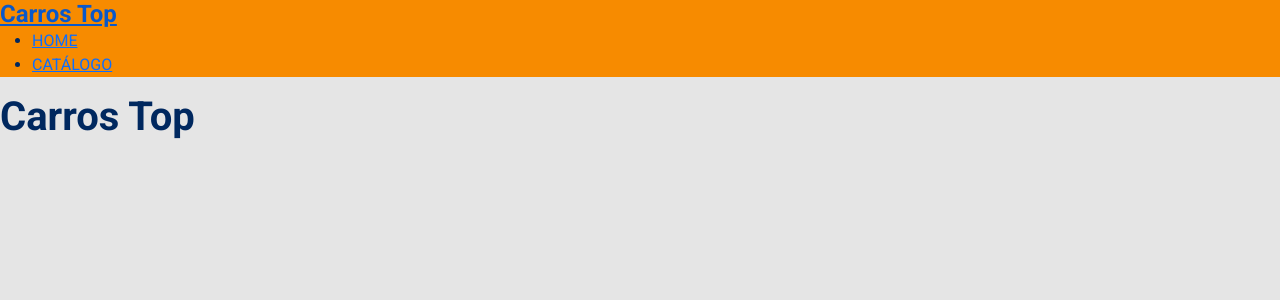
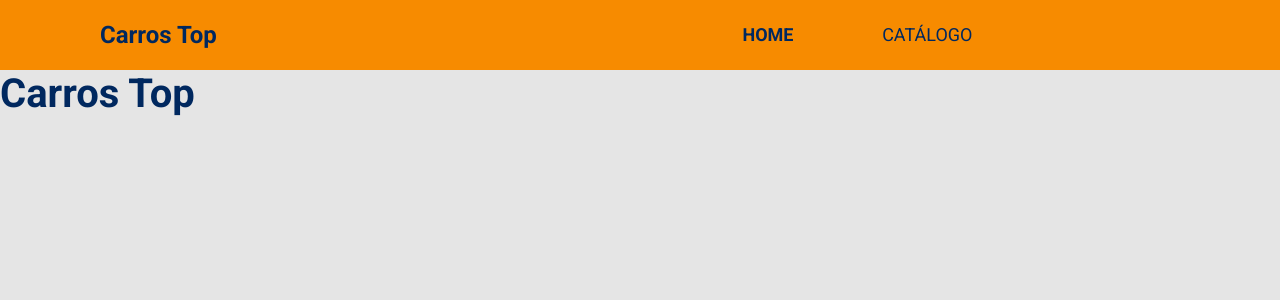
Before and after one commit to cidarosa/carros-top, a React (Create React App) app in the folder carros-top/: page / in a window 1280 px wide. Shown: the top 300 px of the page. Built offline with nearby package versions, Linux system fonts and the light colour scheme.

Commit message:
Navbar: estilização e hamburger

```diff
--- a/carros-top/src/App.css
+++ b/carros-top/src/App.css
@@ -7,3 +7,8 @@
     font-weight: 700;
     margin-bottom: 0;
 }
+
+a, a:hover{
+    text-decoration: none;
+    color: unset;
+}
--- a/carros-top/src/components/Navbar/index.tsx
+++ b/carros-top/src/components/Navbar/index.tsx
@@ -1,14 +1,30 @@
+import './styles.css'
+import 'bootstrap/js/src/collapse.js';
+
 const Navbar = () => {
     return (
-        <nav className="bg-primary">
-            <div>
-                <a href="link">
+        <nav className="navbar navbar-expand-md navbar-dark bg-primary main-nav">
+            <div className="container-fluid">
+                <a href="link" className="nav-logo-text">
                     <h4>Carros Top</h4>
                 </a>
-                <div>
-                    <ul>
+
+                <button
+                    className="navbar-toggler"
+                    type="button"
+                    data-bs-toggle="collapse"
+                    data-bs-target="#topcars-navbar"
+                    aria-controls="topcars-navbar"
+                    aria-expanded="false"
+                    aria-label="Toggle navigation"
+                >
+                    <span className="navbar-toggler-icon"></span>
+                </button>
+
+                <div className="collapse navbar-collapse" id="topcars-navbar">
+                    <ul className="navbar-nav offset-md-6 main-menu">
                         <li>
-                            <a href="link">HOME</a>
+                            <a href="link" className="active">HOME</a>
                         </li>
                         <li>
                             <a href="link">CATÁLOGO</a>
--- /dev/null
+++ b/carros-top/src/components/Navbar/styles.css
@@ -0,0 +1,31 @@
+.main-nav{
+    padding-left: 88px ;
+    min-height: 70px;
+
+}
+.nav-logo-text{
+    color: #00285F;
+}
+
+.nav-logo-text:hover{
+    color: #00285F;
+}
+
+.main-menu{
+    display: flex;
+    font-size: 18px;
+    width: 230px;
+    justify-content: space-between;
+}
+
+.main-menu a{
+    color: #00285F;
+}
+.main-menu a:hover{
+    color: #00285F;
+}
+
+.main-menu a.active{
+    color: #00285F;
+    font-weight: bold;
+}
```
